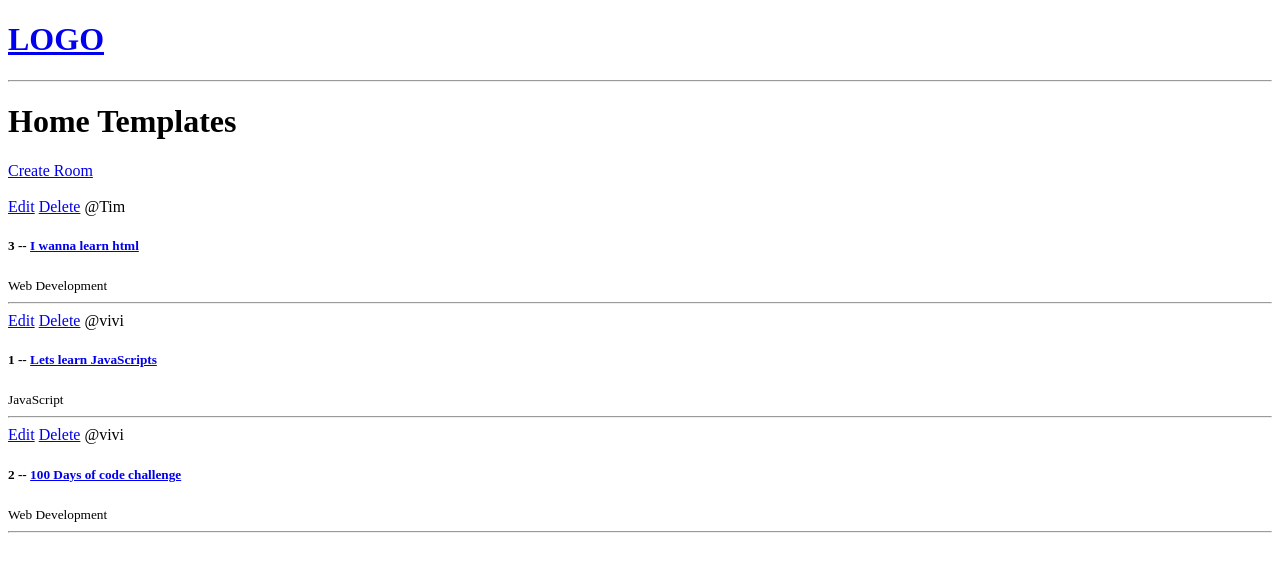
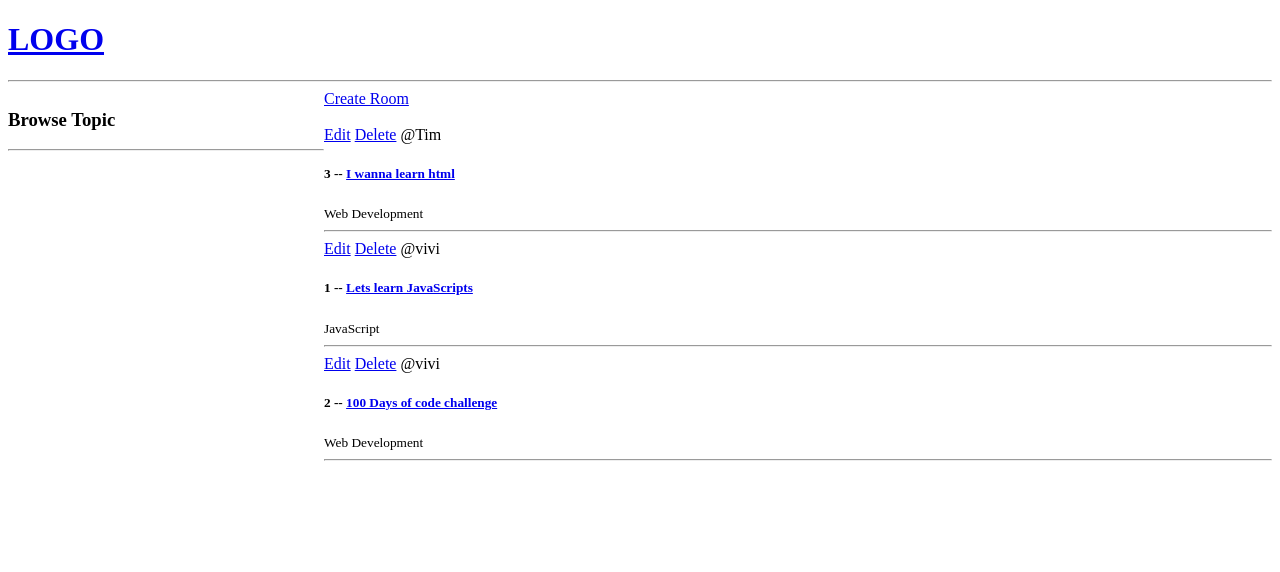
Before and after one commit to vverac/studybad, a Django app: page / in a window 1280 px wide. Shown: the top 572 px of the page. Run offline with Django 5.2, Linux system fonts and the light colour scheme; data comes from the database, SQL or seed files in the repository.

Commit message:
agregue un div con clase home-container y di estilos

```diff
--- a/base/templates/base/home.html
+++ b/base/templates/base/home.html
@@ -1,5 +1,19 @@
-{% extends "main.html" %} {% block content %}
+{% extends "main.html" %} {% block content %} {% comment %}
 <h1>Home Templates</h1>
+{% endcomment %}
+
+<style>
+  .home-container {
+    display: grid;
+    grid-template-columns: 1fr 3fr;
+  }
+</style>
+
+<div class="home-container">
+  <div>
+    <h3>Browse Topic</h3>
+    <hr />
+  </div>
   <div>
     <a href="{% url 'create-room'  %}">Create Room</a>
     <br />
@@ -23,4 +37,5 @@
       {% endfor%}
     </div>
   </div>
+</div>
 {% endblock content %}
```
Also changed, not shown: base/urls.py (line endings or trailing spaces). Lines whose indentation alone changed are shown as unchanged.
